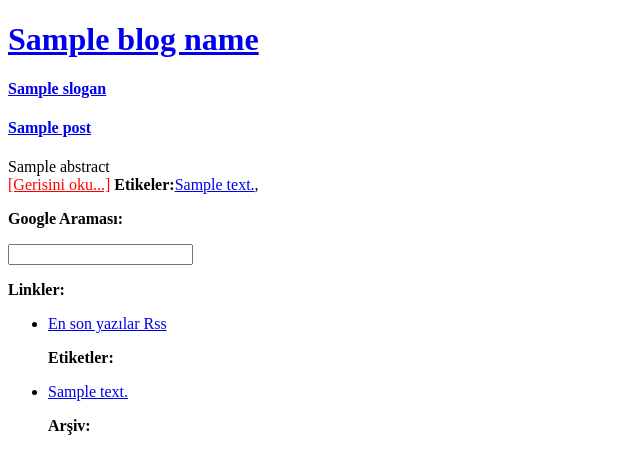
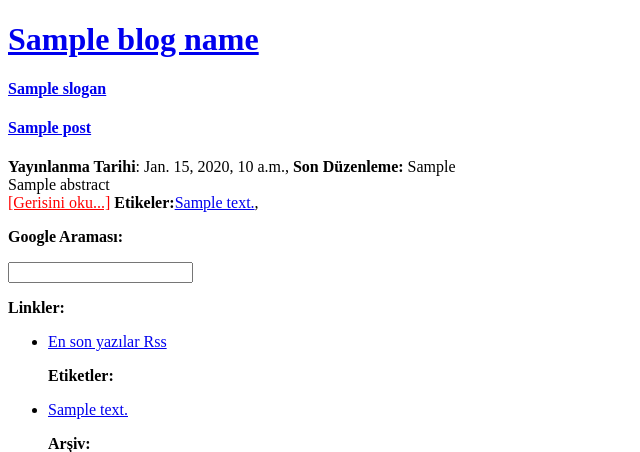
Before and after one commit to yasar11732/django-blog, a Django app: template templates/blog_index.html in a window 1280 px wide. Shown: the top 452 px of the page, without its empty margins (0-640 px from the left). Run offline with Django 3.2, Linux system fonts and the light colour scheme; the template is opened without the code that fills it: most values are stand-ins (such as "Sample title", 1, 10 or a date in 2020); some libraries are stand-ins or nearby versions.

Commit message:
minor template changes

```diff
--- a/templates/blog_index.html
+++ b/templates/blog_index.html
@@ -13,9 +13,9 @@
 {% if latest %}
 				{% autoescape off %}
 				{% for post,tags in latest %}
-				<div style="margin-top:2px;">
+				<div style="margin-top:2px;boder-bottom:2px solid grey">
 					<a href="{% url post post.slug %}"><h4>{{ post.title }}</h4></a>
-
+                    <div><strong>Yayınlanma Tarihi</strong>: {{ post.pub_date}}, <strong>Son Düzenleme:</strong> {{ post.last_mod }}</div>
 					<div>{{ post.abstract }}</div>
 					<span style="clear:both"><a style="color:red" href="{{ protocol}}://{{ domain }}{% url post post.slug %}#disqus_thread" data-disqus-identifier="{{ post.slug }}">[Gerisini  oku...]</a></span>
                     <span style="clear:both"><strong>Etikeler:</strong>{% for tag in tags%}<a href="{% url tag tag.slug %}">{{ tag.text }}</a>, {% endfor %}</span>
--- a/templates/blog_post.html
+++ b/templates/blog_post.html
@@ -129,6 +129,7 @@
 {% autoescape off%}
 
             <h2>{{ post.title }}</h2>
+            <div><strong>Yayınlanma Tarihi</strong>: {{ post.pub_date}}, <strong>Son Düzenleme:</strong> {{ post.last_mod }}</div>
             <p>Bu makaleyi google'da öner: <g:plusone size="medium"></g:plusone></p>
 
             <hr />
@@ -139,6 +140,10 @@
                 <span class="tag"> <a href="{% url blog.views.tag tag.slug %}" class="tag">{{ tag.text }}</a>, </span>
                 {% endfor %}
             </div>
+            <p>Bu makaleyi google'da öner: <g:plusone size="medium"></g:plusone></p>
+            <div><strong>Yayınlanma Tarihi</strong>: {{ post.pub_date}}, <strong>Son Düzenleme:</strong> {{ post.last_mod }}</div>
+
+
 
             {% endautoescape %}
 
```
